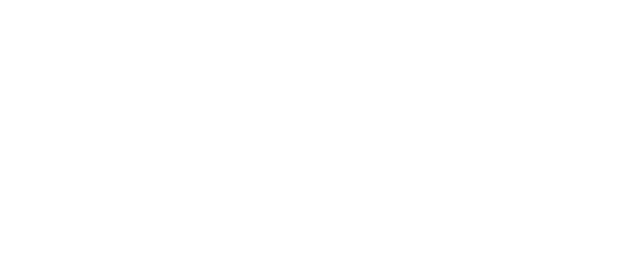
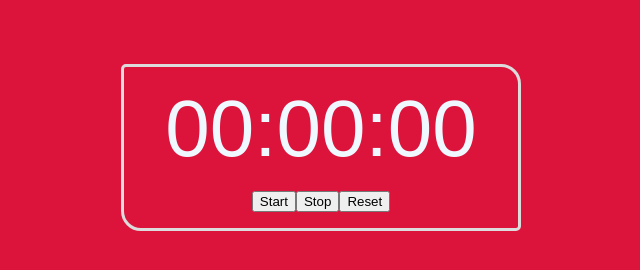
Before and after one commit to Rabin-Shresth/JS, a plain HTML site: page 1-Stopwatch/index.html in a window 1280 px wide. Shown: the whole page, without its empty margins (319-959 px from the left). Drawn offline with Linux system fonts and the light colour scheme.

Commit message:
Aile samma skeleton samma banaiyo

```diff
--- a/1-Stopwatch/index.html
+++ b/1-Stopwatch/index.html
@@ -1,14 +1,28 @@
+<!DOCTYPE html>
 <html lang="en">
 
 <head>
     <meta charset="UTF-8">
     <meta http-equiv="X-UA-Compatible" content="IE=edge">
     <meta name="viewport" content="width=device-width, initial-scale=1.0">
-    <title>Document</title>
+    <title>Stop-Watch</title>
+    <link rel="stylesheet" href="styles.css">
 </head>
 
 <body>
 
+    <div class="watch">
+        <div class="time">
+            00:00:00
+        </div>
+        <div class="controls">
+            <button id="start">Start</button>
+            <button id="stop">Stop</button>
+            <button id="reset">Reset</button>
+        </div>
+    </div>
+
+    <script src="main.js"></script>
 </body>
 
 </html>
--- /dev/null
+++ b/1-Stopwatch/styles.css
@@ -0,0 +1,40 @@
+:root {
+    --watchbox: crimson;
+    --watchboxaft: darkgrey;
+    --button: grey;
+}
+
+* {
+    box-sizing: border-box;
+    margin: 0;
+    font-family: sans-serif;
+}
+
+body {
+    background: var(--watchbox);
+    color: aliceblue;
+}
+
+.watch {
+    text-align: center;
+    box-sizing: border-box;
+    background-color: var(--watchbox);
+    width: 100%;
+    max-width: 400px;
+    margin: 4rem auto;
+    padding: 1rem 2rem;
+    border: 3px solid gainsboro;
+    border-radius: 5px 20px;
+}
+
+.time {
+    font-size: 5rem;
+    font-weight: 300;
+    margin-bottom: 1rem;
+}
+
+.controls {
+    display: flex;
+    align-items: center;
+    justify-content: center;
+}
```
Also changed, not shown: 1-Stopwatch/main.js (added).
